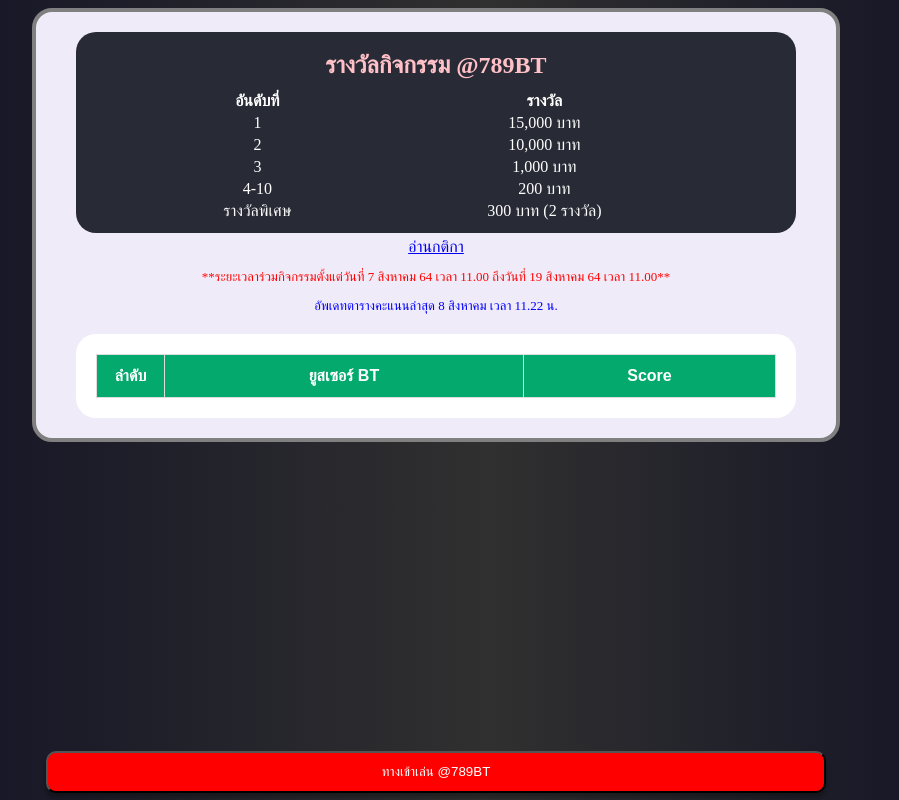
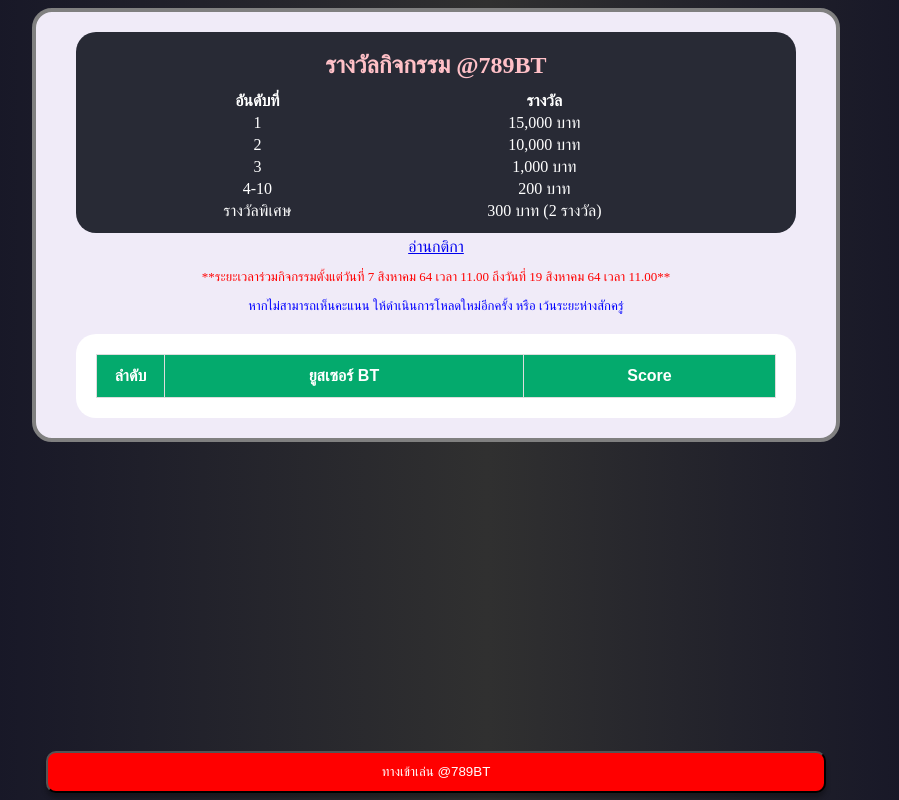
Before and after one commit to 789better/btscore, a website: page index.html in a window 1280 px wide. Shown: the whole page, without its empty margins (204-1103 px from the left). Drawn offline with nearby package versions, Linux system fonts and the light colour scheme; no server answers.

Commit message:
1 file modified

```diff
--- a/index.html
+++ b/index.html
@@ -76,7 +76,7 @@
 
 
       <p style="text-align:center;color:red;font-size:small;">**ระยะเวลาร่วมกิจกรรมตั้งแต่วันที่ 7 สิงหาคม 64 เวลา 11.00 ถึงวันที่ 19 สิงหาคม 64 เวลา 11.00**</p>
-      <p style="text-align:center;color:blue;font-size:small;" class="update">อัพเดทตารางคะแนนล่าสุด 8 สิงหาคม เวลา 11.22 น.</p>
+      <p style="text-align:center;color:blue;font-size:small;" class="update">หากไม่สามารถเห็นคะแนน ให้ดำเนินการโหลดใหม่อีกครั้ง หรือ เว้นระยะห่างสักครู่</p>
       <div class="searchf">
         <input type="text" id="user" name="user" placeholder="กรอก User btxx">
         <button class="button surf">ค้นหา</button>
```
